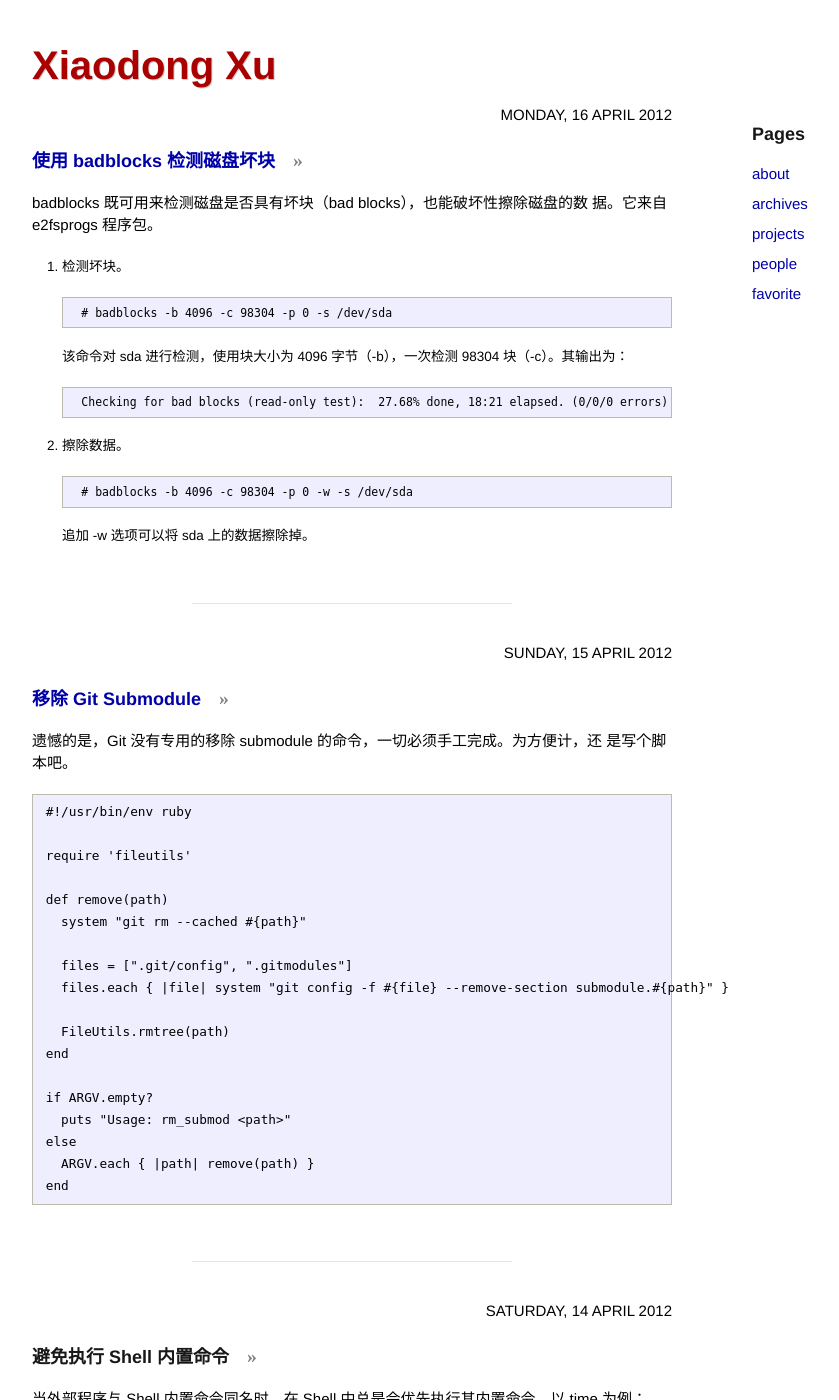
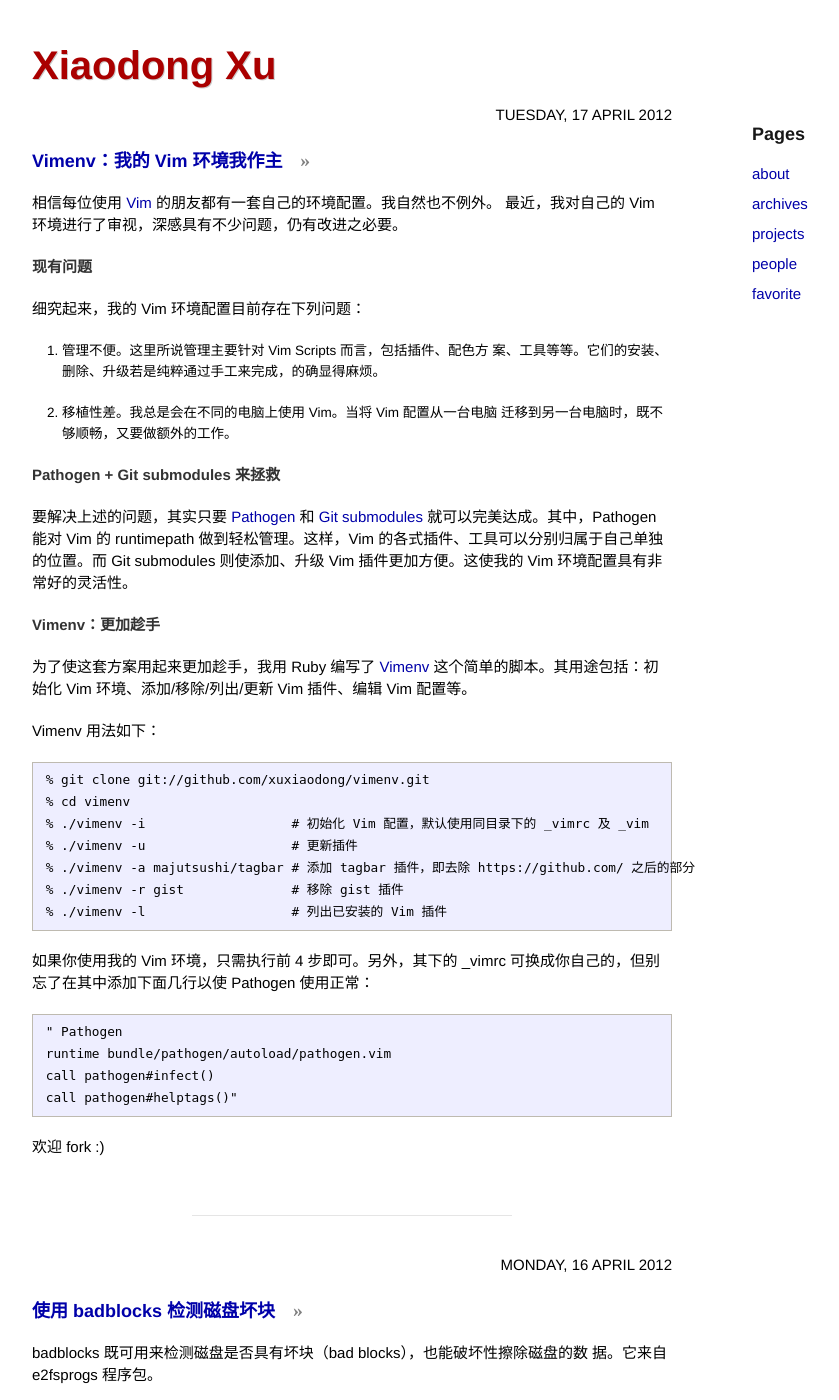
Before and after one commit to xuxiaodong/xuxiaodong.github.com, a Jekyll site: the page built from index.html, in a window 1280 px wide and 1400 px high. Shown: the whole window, without its empty margins (138-977 px from the left). Built offline with Jekyll 4.4.1, drawn with Linux system fonts in a browser that asks for light colours; Markdown is read by kramdown in place of the engine named in the settings; some of the changed text lies outside the part shown.

Commit message:
add new post

```diff
--- /dev/null
+++ b/_posts/2012-04-17-vimenv.markdown
@@ -0,0 +1,58 @@
+---
+layout: post
+title: Vimenv：我的 Vim 环境我作主
+date: 2012-04-17 22:19
+post-link: https://github.com/xuxiaodong/vimenv
+---
+
+相信每位使用 [Vim][v] 的朋友都有一套自己的环境配置。我自然也不例外。
+最近，我对自己的 Vim 环境进行了审视，深感具有不少问题，仍有改进之必要。
+
+**现有问题**
+
+细究起来，我的 Vim 环境配置目前存在下列问题：
+
+1. 管理不便。这里所说管理主要针对 Vim Scripts 而言，包括插件、配色方
+   案、工具等等。它们的安装、删除、升级若是纯粹通过手工来完成，的确显得麻烦。
+
+2. 移植性差。我总是会在不同的电脑上使用 Vim。当将 Vim 配置从一台电脑
+   迁移到另一台电脑时，既不够顺畅，又要做额外的工作。
+
+**Pathogen + Git submodules 来拯救**
+
+要解决上述的问题，其实只要 [Pathogen][p] 和 [Git submodules][g]
+就可以完美达成。其中，Pathogen 能对 Vim 的 runtimepath
+做到轻松管理。这样，Vim 的各式插件、工具可以分别归属于自己单独的位置。而 Git
+submodules 则使添加、升级 Vim 插件更加方便。这使我的 Vim
+环境配置具有非常好的灵活性。
+
+**Vimenv：更加趁手**
+
+为了使这套方案用起来更加趁手，我用 Ruby 编写了 [Vimenv][e]
+这个简单的脚本。其用途包括：初始化 Vim 环境、添加/移除/列出/更新 Vim
+插件、编辑 Vim 配置等。
+
+Vimenv 用法如下：
+
+    % git clone git://github.com/xuxiaodong/vimenv.git
+    % cd vimenv
+    % ./vimenv -i                   # 初始化 Vim 配置，默认使用同目录下的 _vimrc 及 _vim
+    % ./vimenv -u                   # 更新插件
+    % ./vimenv -a majutsushi/tagbar # 添加 tagbar 插件，即去除 https://github.com/ 之后的部分
+    % ./vimenv -r gist              # 移除 gist 插件
+    % ./vimenv -l                   # 列出已安装的 Vim 插件
+
+如果你使用我的 Vim 环境，只需执行前 4 步即可。另外，其下的 _vimrc
+可换成你自己的，但别忘了在其中添加下面几行以使 Pathogen 使用正常：
+
+    " Pathogen
+    runtime bundle/pathogen/autoload/pathogen.vim
+    call pathogen#infect()
+    call pathogen#helptags()"
+
+欢迎 fork :)
+
+[v]: http://www.vim.org
+[p]: https://github.com/tpope/vim-pathogen
+[g]: http://help.github.com/submodules/
+[e]: https://github.com/xuxiaodong/vimenv
--- a/pages/about.markdown
+++ b/pages/about.markdown
@@ -15,7 +15,7 @@
 
 联系我:
 
-+ Gmail:     xxdlhy [AT] gmail.com
++ Gmail:     echo eHhkbGh5QGdtYWlsLmNvbQo= | base64 -d
 + Twitter:   [@xuxiaodong][t]
 + Github:    [@xuxiaodong][g]
 + Bitbucket: [@xuxiaodong][b]
```
